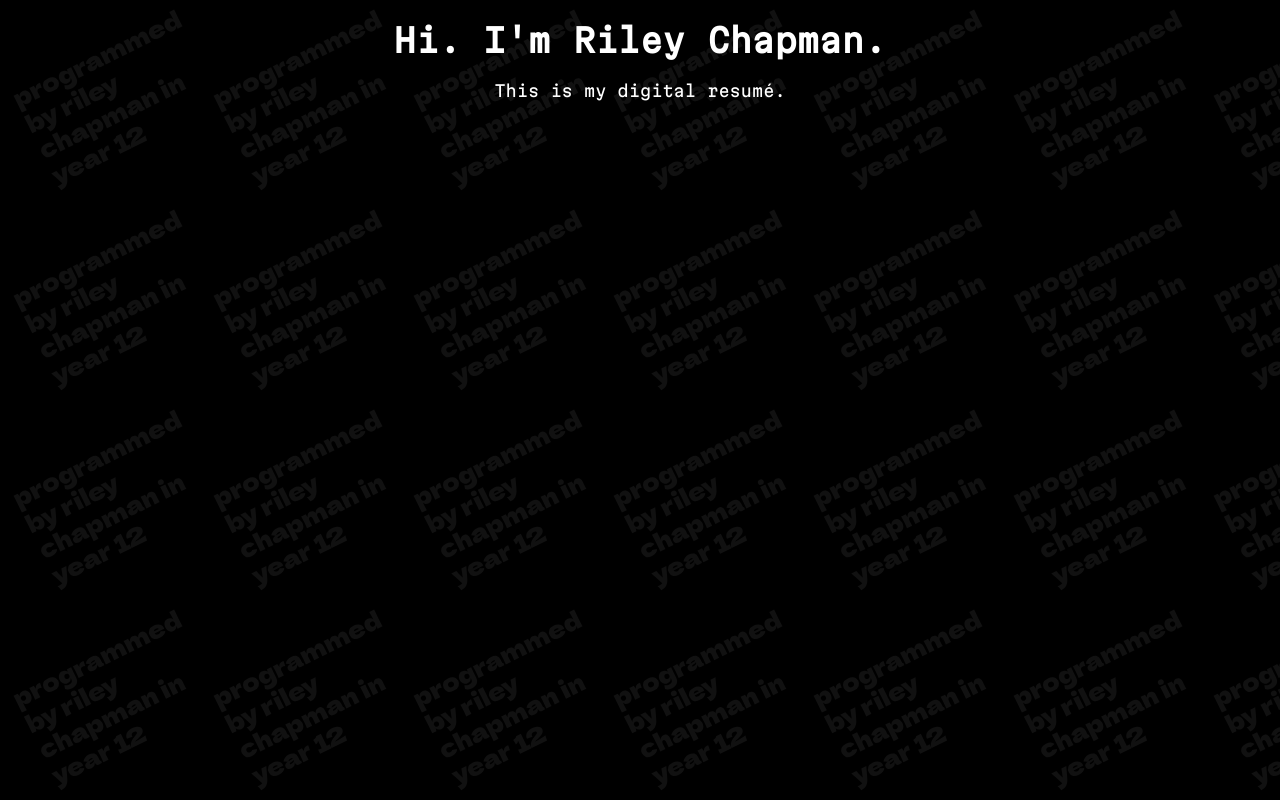
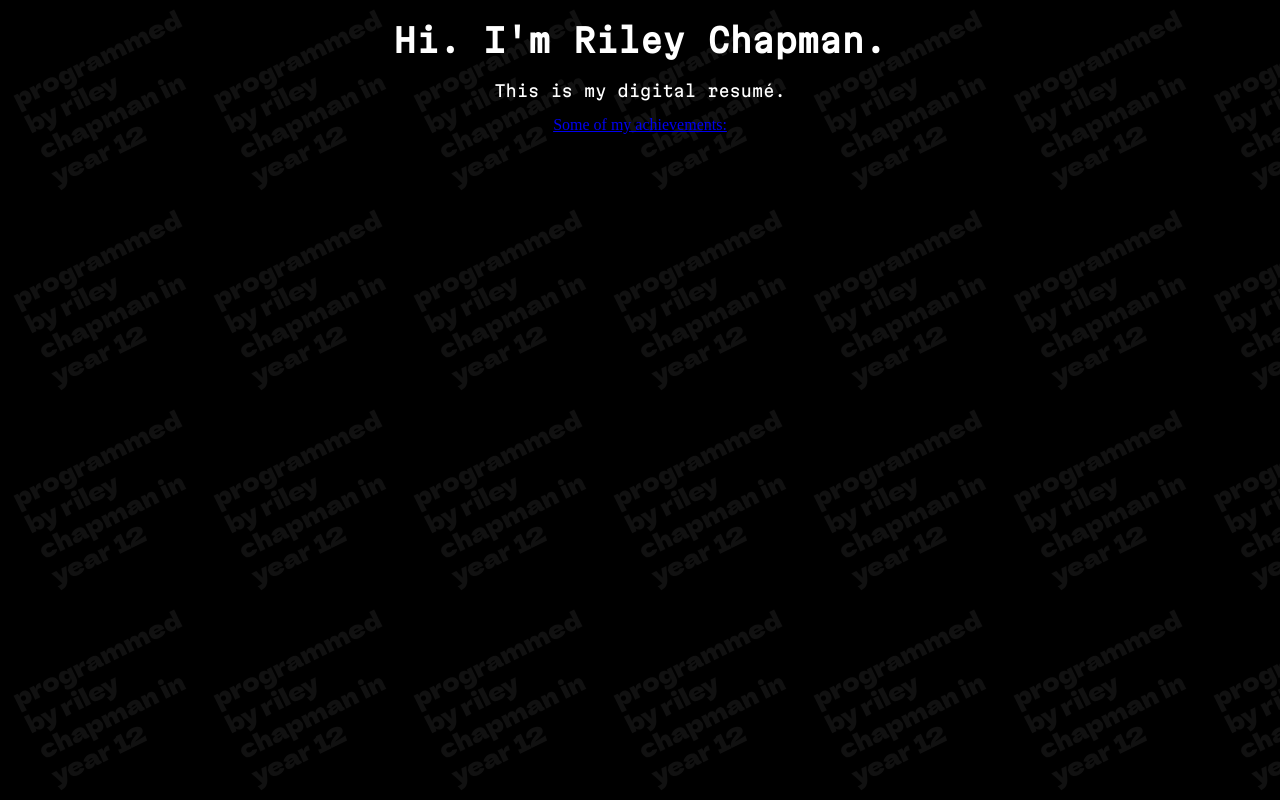
Before and after one commit to goon-1/goon-1.github.io, a plain HTML site: page index.html in a window 1280 px wide. Drawn offline with Linux system fonts and the light colour scheme.

Commit message:
Update index.html

```diff
--- a/index.html
+++ b/index.html
@@ -7,5 +7,6 @@
 
 	<h1 class="formatted">Hi. I'm Riley Chapman.</h1>
 	<p class="formatted">This is my digital resumé.</p>
+	<a href="achievements.html">Some of my achievements:</a>
 
 </html>
```
